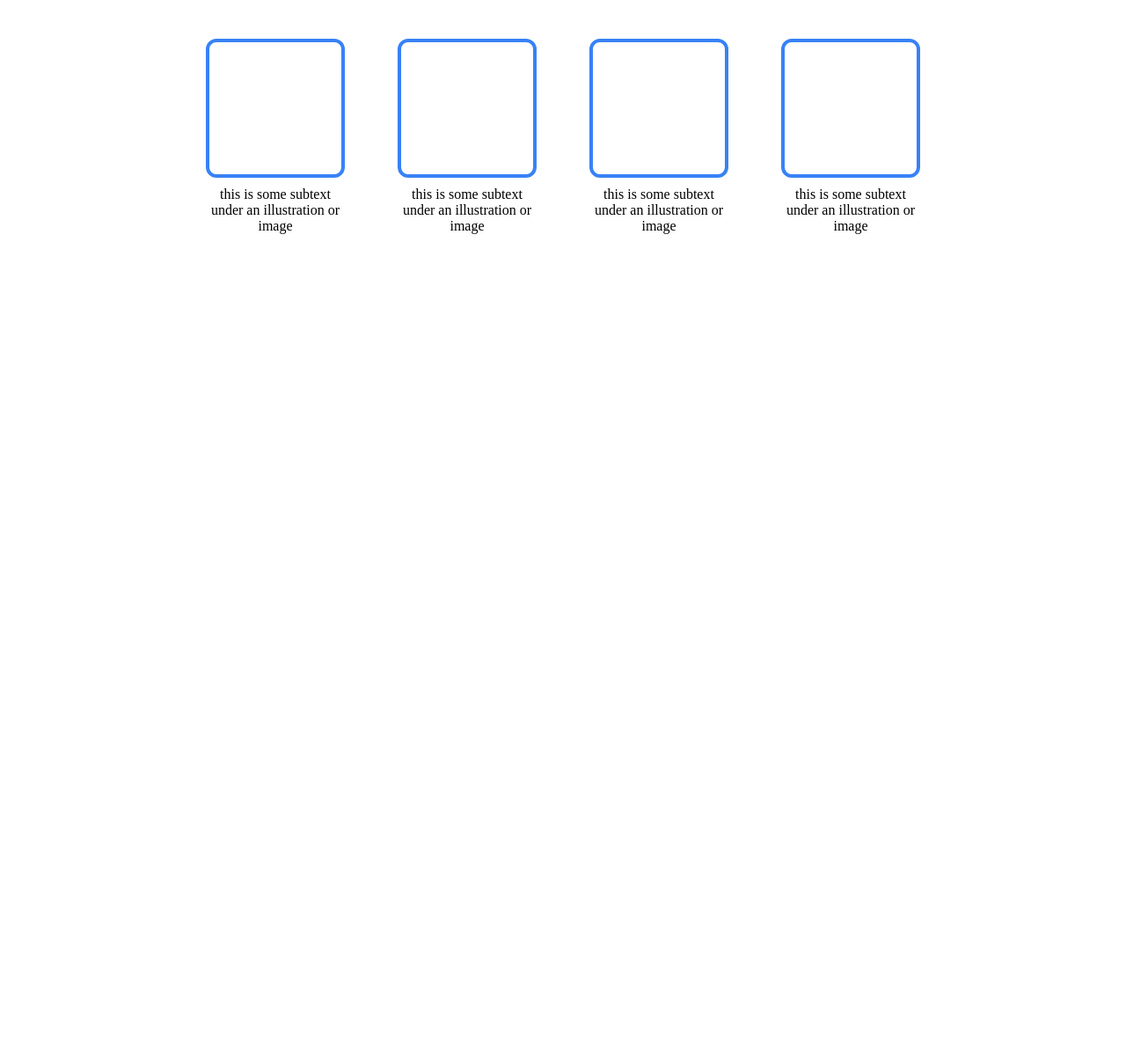
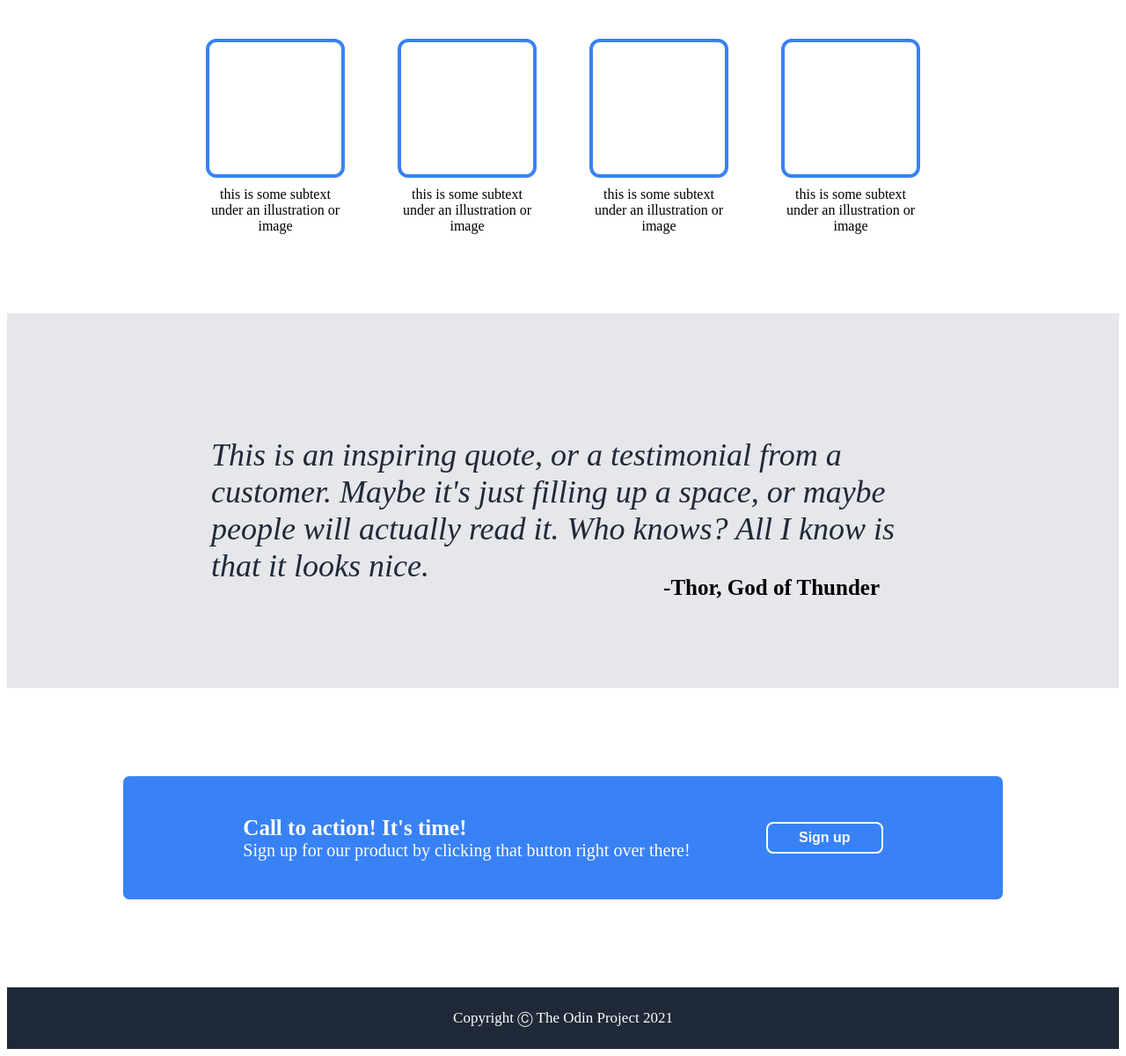
Before and after one commit to Edward979797/odin-landing-page, a plain HTML site: page index.html in a window 1280 px wide. Shown: the part 602-1802 px from the top of the page at 88% size. Before the commit the page ends 886 px from the top, so only its background shows below. Drawn offline with Linux system fonts and the light colour scheme.

Commit message:
Completed entire landing page; still have some tweaks left to make

```diff
--- a/index.html
+++ b/index.html
@@ -48,13 +48,30 @@
             </div>
         </div>
         <div class="quote">
-
+            <div class="quote-text">
+                This is an inspiring quote, or a testimonial from a customer. Maybe it's just filling up a space, or maybe people will actually read it. Who knows? All I know is that it looks nice.
+            </div>
+            <div class="quote-by">
+                -Thor, God of Thunder
+            </div>
         </div>
         <div class="call">
-
+            <div class="inner-call">
+                <div class="inner-call-text">
+                    <div class="inner-call-text-header">
+                        Call to action! It's time!
+                    </div>
+                    <div class="inner-call-text-small">
+                        Sign up for our product by clicking that button right over there!
+                    </div>
+                </div>
+                <div class="inner-call-button">
+                    <button>Sign up</button>
+                </div>
+            </div>
         </div>
         <div class="footer">
-
+            Copyright Ⓒ The Odin Project 2021
         </div>
     </body>
 </html>
--- a/style.css
+++ b/style.css
@@ -89,6 +89,7 @@ a {
     display: flex;
     flex-direction: column;
     background-color: white;
+    margin-bottom: 80px;
 }
 
 .info-header {
@@ -126,3 +127,79 @@ a {
     text-align: center;
     margin-top: -10px;
 }
+
+.quote {
+    background-color: #E5E7EB;
+    display: flex;
+    flex-direction: column;
+    padding: 100px;
+    align-items: center;
+}
+
+.quote-text {
+    font-size: 36px;
+    font-style: italic;
+    color: #1F2937;
+    padding: 40px;
+    padding-bottom: 0px;
+    width: 800px;
+}
+
+.quote-by {
+    font-weight: bold;
+    font-size: 25px;
+    width: 720px;
+    text-align: right;
+    margin-top: -10px;
+}
+
+.call {
+    padding: 100px;
+    display: flex;
+    justify-content: center;
+    align-items: center;
+}
+
+.inner-call {
+    display: flex;
+    align-items: center;
+    justify-content: space-evenly;
+    background-color: #3882F6;
+    padding: 50px 50px;
+    border-radius: 7px;
+    width: 900px;
+    height: 40px;
+}
+
+.inner-call-text-header {
+    color: white;
+    font-weight: bold;
+    font-size: 25px;
+}
+
+.inner-call-text-small {
+    color: white;
+    font-size: 20px;
+}
+
+.inner-call-button button {
+    color: white;
+    font-size: 16px;
+    font-weight: bold;
+    background-color: #3882F6;
+    padding: 7px;
+    border-radius: 8px;
+    border: 2px solid white;
+    padding-right: 35px;
+    padding-left: 35px;
+}
+
+.footer {
+    display: flex;
+    font-size: 17px;
+    font-weight: 300;
+    justify-content: center;
+    padding: 25px;
+    color: white;
+    background-color: #1F2937;
+}
```
